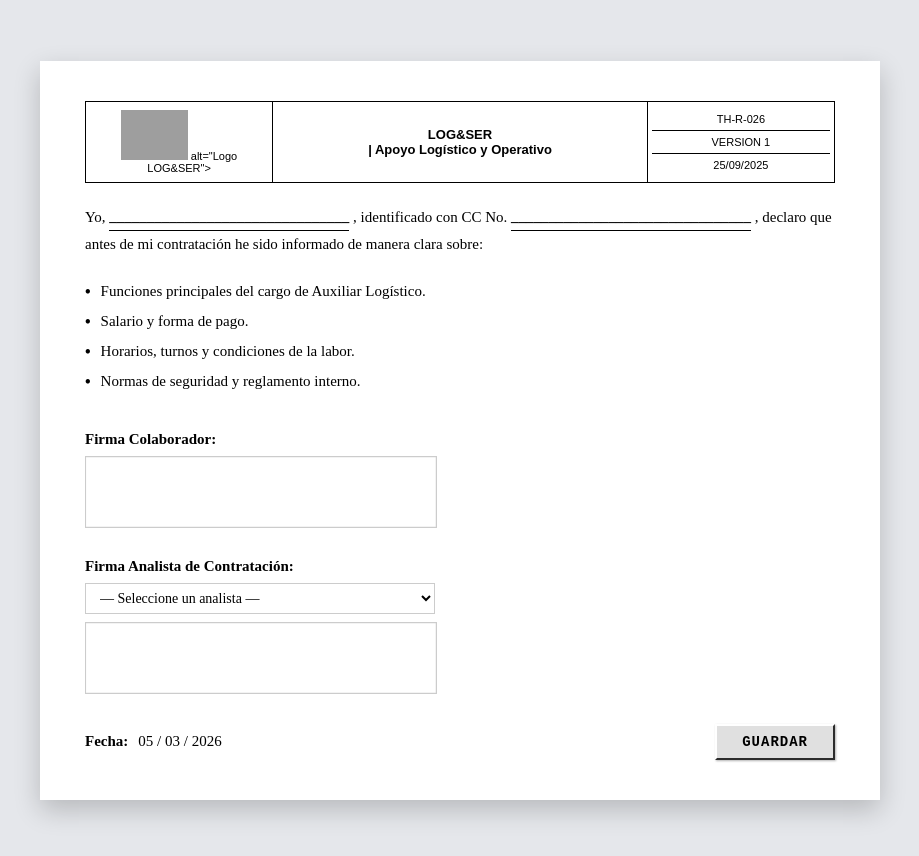
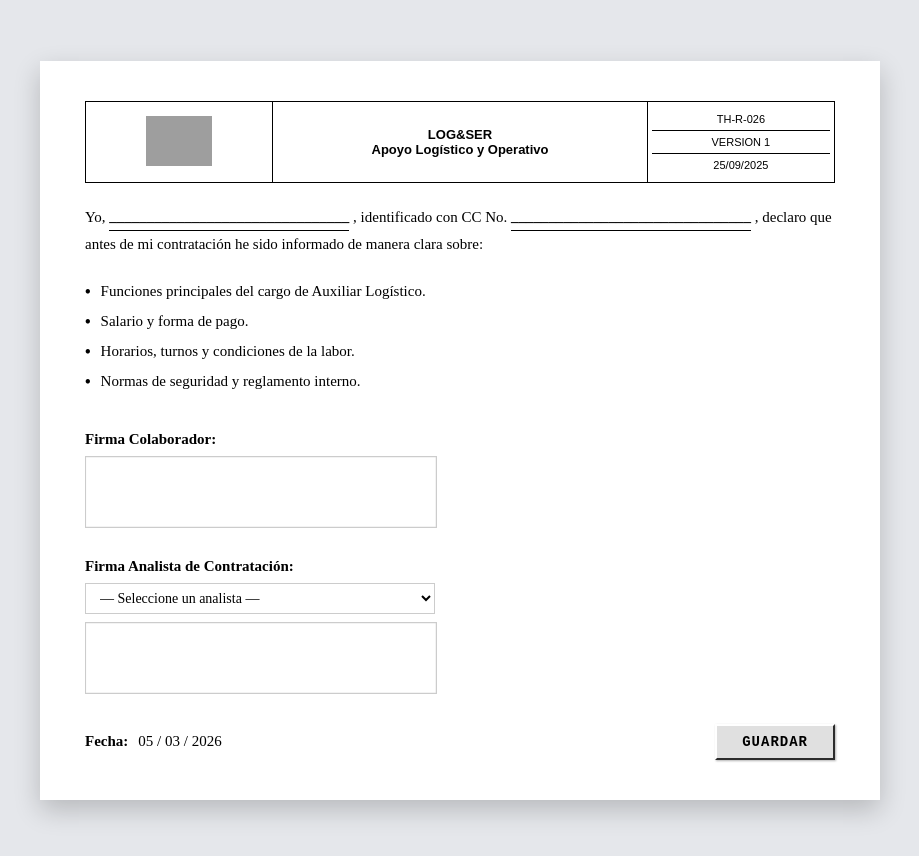
Before and after one commit to LogyApp/digital-condiciones-contractuales, a plain HTML site: page Interfaz/index.html in a window 1280 px wide. Shown: the whole page, without its empty margins (180-1099 px from the left). Drawn offline with nearby package versions, Linux system fonts and the light colour scheme; no server answers; grey boxes are pictures that could not be loaded.

Commit message:
fix: text logo & text name [bug]

```diff
--- a/Interfaz/index.html
+++ b/Interfaz/index.html
@@ -15,10 +15,9 @@
             <tr>
                 <td class="logo-cell">
                     <img src="https://storage.googleapis.com/logyser-recibo-public/logo.png" alt="Logo LOG&SER">
-                    alt="Logo LOG&SER">
                 </td>
                 <td class="title-cell">
-                    LOG&SER<br>|
+                    LOG&SER<br>
                     Apoyo Logístico y Operativo
                 </td>
                 <td class="meta-cell">
```
